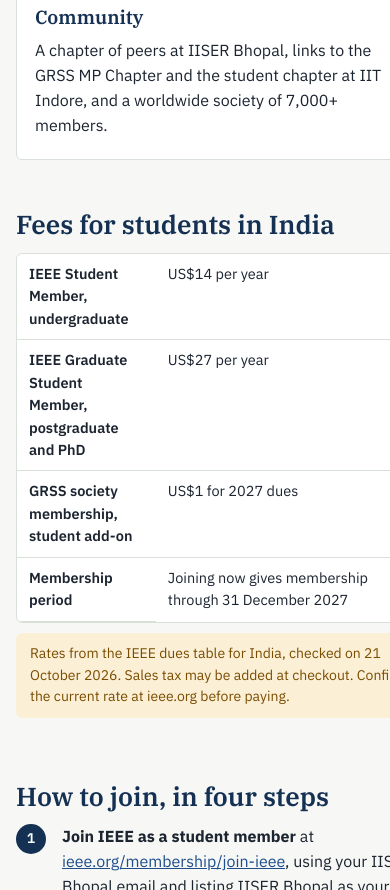
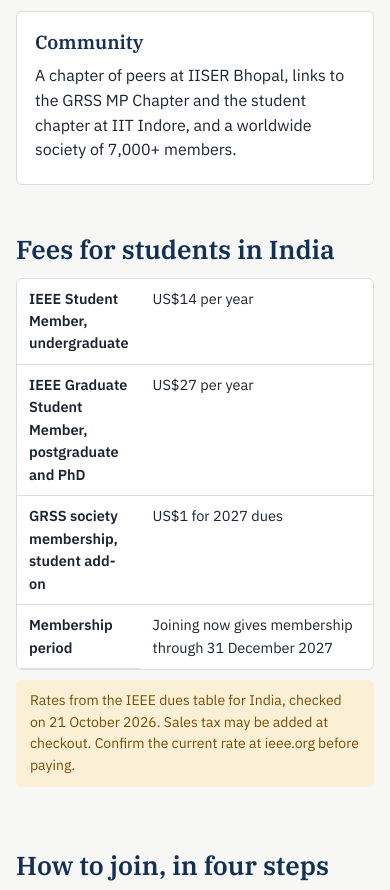
Before and after one commit to geoai4cities/grss, a plain HTML site: page join.html in a window 390 px wide. Shown: the part 766-1656 px from the top of the page. Drawn offline with Linux system fonts and the light colour scheme.

Commit message:
Let sections and key-value tables shrink to phone width

```diff
--- a/assets/css/site.css
+++ b/assets/css/site.css
@@ -56,6 +56,8 @@ a { color: var(--blue-fg); }
 .btn.solid { background: var(--navy); color: var(--navy-fg); }
 .btn.outline { border-color: var(--navy); color: var(--navy); }
 main .wrap { padding-block: 32px 48px; display: grid; gap: 44px; }
+main .wrap > * { min-width: 0; }
+.two > *, .grid > * { min-width: 0; }
 section > h2, .page-title { font-family: var(--font-display); font-weight: 600; font-size: 26px; margin: 0 0 8px; color: var(--navy); text-wrap: balance; }
 @media (prefers-color-scheme: dark) { :root:not([data-theme="light"]) section > h2, :root:not([data-theme="light"]) .page-title, :root:not([data-theme="light"]) h3 { color: var(--green); } }
 :root[data-theme="dark"] section > h2, :root[data-theme="dark"] .page-title, :root[data-theme="dark"] h3 { color: var(--green); }
@@ -102,7 +104,7 @@ th { font-size: 12px; text-transform: uppercase; letter-spacing: 0.06em; color:
 tbody tr:last-child td { border-bottom: 0; }
 td.month { white-space: nowrap; font-variant-numeric: tabular-nums; }
 td.event { font-weight: 500; }
-.kv { min-width: 0; }
+table.kv { min-width: 0; }
 .kv th { width: 34%; text-transform: none; letter-spacing: 0; font-size: 14.5px; color: var(--fg); background: transparent; }
 @media (max-width: 640px) {
   table.stack { min-width: 0; }
```
